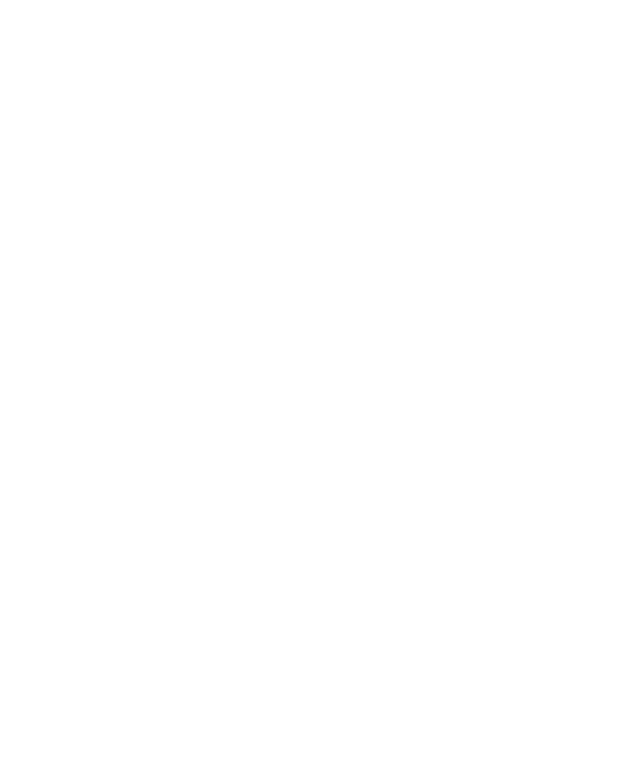
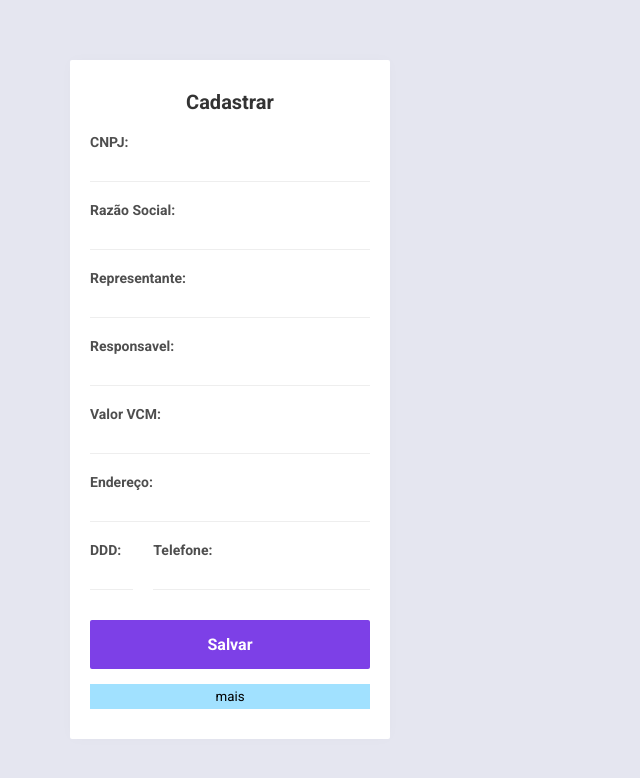
Before and after one commit to danielsampar12/csv-maker, a React (Create React App) app in the folder web/: page / in a window 1280 px wide. Shown: the top 778 px of the page, without its empty margins (0-640 px from the left). Built offline with nearby package versions, Linux system fonts and the light colour scheme.

Commit message:
estilização da sidebar

```diff
--- a/web/package.json
+++ b/web/package.json
@@ -6,7 +6,6 @@
     "@testing-library/jest-dom": "^4.2.4",
     "@testing-library/react": "^9.3.2",
     "@testing-library/user-event": "^7.1.2",
-    "eslint": "^6.8.0",
     "react": "^16.12.0",
     "react-dom": "^16.12.0",
     "react-scripts": "3.3.0"
--- a/web/src/App.css
+++ b/web/src/App.css
@@ -0,0 +1,8 @@
+#app{
+  max-width: 1200px;
+  margin: 0 auto;
+  padding: 60px 30px;
+
+  display: flex;
+  flex-direction: row;
+}
--- a/web/src/App.js
+++ b/web/src/App.js
@@ -1,11 +1,64 @@
 import React from 'react';
+import './global.css';
+import './App.css';
+import './Sidebar.css';
 
 
 function App() {
   return (
     <div id="app">
-      <nav></nav>
-      <main></main>
+      <aside>
+        <strong>Cadastrar</strong>
+        <form>
+          <div className="input-block">
+          <label htmlFor="cnpj">CNPJ:</label>
+          <input name="cnpj" id="cnpj" required/>
+          </div>
+
+          <div className="input-block">
+          <label htmlFor="razao_social">Razão Social:</label>
+          <input name="razao_social" id="razao_social" required/>
+          </div>
+
+          <div className="input-block">
+          <label htmlFor="representante">Representante:</label>
+          <input name="representante" id="representante" required/>
+          </div>
+
+          <div className="input-block">
+          <label htmlFor="responsavel">Responsavel:</label>
+          <input name="responsavel" id="responsavel" required/>
+          </div>
+
+          <div className="input-block">
+          <label htmlFor="valor_vcm">Valor VCM:</label>
+          <input name="valor_vcm" id="valor_vcm" required/>
+          </div>
+
+          <div className="input-block">
+          <label htmlFor="endereco">Endereço:</label>
+          <input name="endereco" id="endereco" required/>
+          </div>
+
+          <div className="input-group">
+            <div className="input-block">
+            <label htmlFor="ddd1">DDD:</label>
+            <input name="ddd1" id="ddd1" required/>
+            </div>
+
+            <div className="input-block">
+            <label htmlFor="telefone1">Telefone:</label>
+            <input name="telefone1" id="telefone1" required/>
+            </div>
+          </div>
+          <button type="submit">Salvar</button>
+          <button id="readMore">mais</button>
+        </form>
+      </aside>
+      <main>
+
+
+      </main>
     </div>
   );
 }
--- /dev/null
+++ b/web/src/Sidebar.css
@@ -0,0 +1,81 @@
+aside{
+  width: 320px;
+  background: #FFF;
+  box-shadow: 0 0 14px 0 rgba(0, 0, 0, 0.02);
+  border-radius: 2px;
+  padding: 30px 20px;
+}
+
+aside strong{
+  font-size: 20px;
+  text-align: center;
+  display: block;
+  color: #333;
+}
+
+aside form{
+  margin-top: 20px;
+}
+
+aside form .input-block + .input-block{
+  margin-top: 20px;
+}
+
+aside form .input-group{
+  margin-top: 20px;
+  display: grid;
+  gap: 20px;
+  grid-template-columns: 1fr 5fr;
+}
+
+aside form .input-group .input-block{
+  margin-top: 0;
+}
+
+aside form .input-block label{
+  color: rgb(78, 78, 78);
+  font-size: 14px;
+  font-weight: bold;
+  display: block;
+}
+
+aside form .input-block input{
+  width: 100%;
+  height: 32px;
+  font-size: 14px;
+  color: #666;
+  border: 0;
+  border-bottom: 1px solid #eee;
+}
+
+aside form button[type=submit]{
+  width: 100%;
+  border: 0;
+  margin-top: 30px;
+  background: #7d40e7;
+  border-radius: 2px;
+  padding: 15px 20px;
+  font-size: 16px;
+  font-weight: bold;
+  color: #FFF;
+  cursor: pointer;
+  transition: background 0.5s;
+}
+
+aside form button[type=submit]:hover{
+  background-color: #6931ca;
+}
+
+aside form button[id=readMore]{
+  width: 100%;
+  border: 0;
+  padding: 5px 5px;
+  margin-top: 15px;
+  background: #a1e1ff;
+  cursor: pointer;
+  transition: background 0.5s;
+}
+
+aside form button[id=readMore]:hover{
+  background-color: #52c8ff;
+}
--- a/web/src/global.css
+++ b/web/src/global.css
@@ -1,3 +1,5 @@
+@import url('https://fonts.googleapis.com/css?family=Roboto:400,700&display=swap');
+
 *{
   margin:  0;
   padding: 0;
@@ -13,3 +15,7 @@
   background: #E5E6F0;
   -webkit-font-smoothing: antialiased;
 }
+
+body, input, button{
+  font-family: Roboto, sans-serif;
+}
```
Also changed, not shown: web/src/nav.css (deleted), 1 other file (tests, documents, lock files or other folders).
